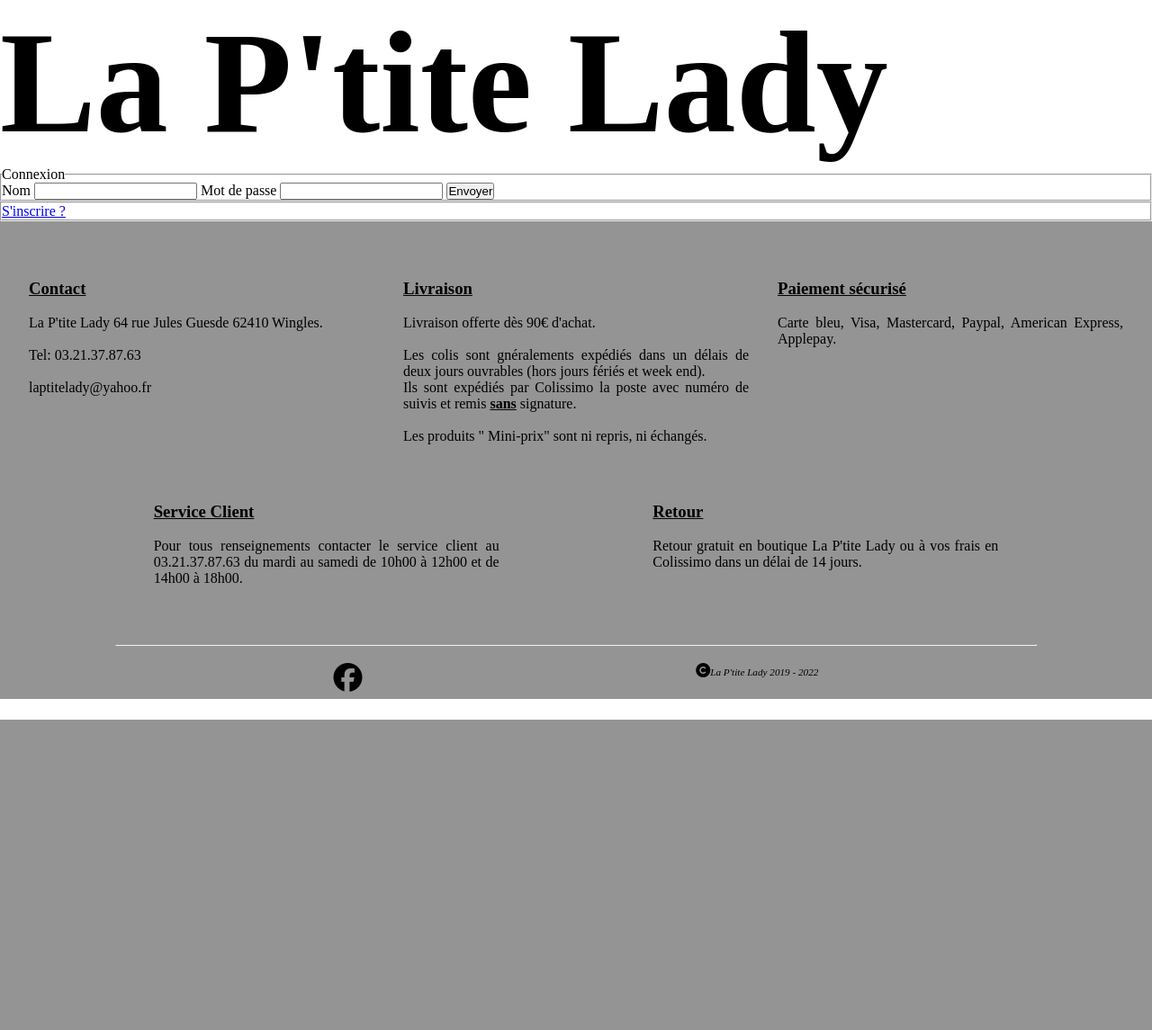
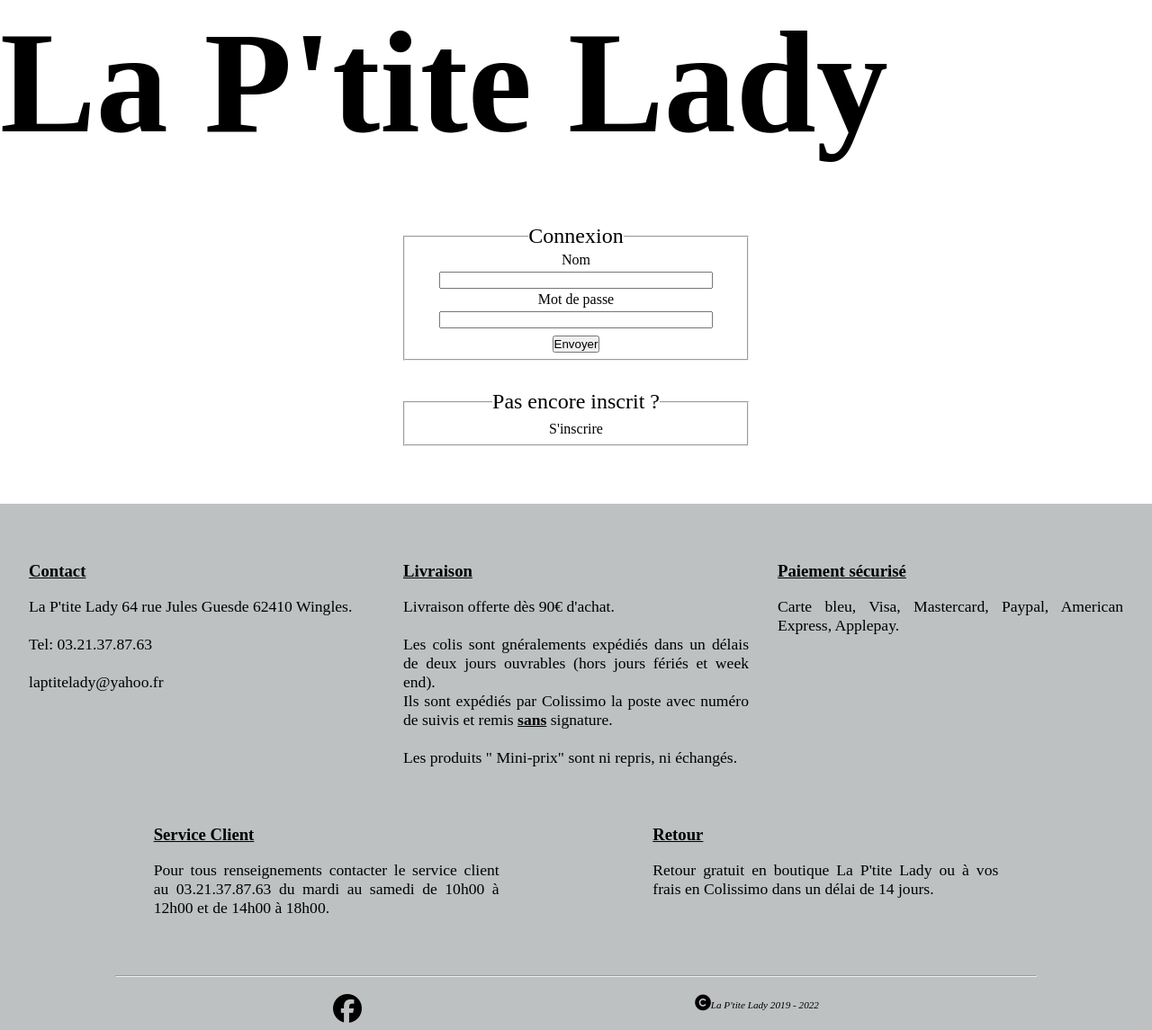
Before and after one commit to Skyjox/La-P-Tite-Lady, a PHP site: page /php/view_login.php in a window 1280 px wide. Shown: the whole page at 90% size. Before the commit the page ends 800 px from the top, so only its background shows below. Run offline with PHP 8.4, Linux system fonts and the light colour scheme; some libraries are stand-ins or nearby versions.

Commit message:
Projet la P'tite Lady Modification du css fait sur pour les fichiers view_insc et view_login tout les chemins inscription->connexion->espace membre sont bons

```diff
--- a/css/style.css
+++ b/css/style.css
@@ -10,9 +10,106 @@ h1{
     font-size: 10rem;
 }
 /*Fin Header*/
-/*Début index_insc*/
-/*Fin index_insc*/
+/*Début view_insc*/
+
+fieldset{
+    width: 30%;
+    justify-content: center;
+    display:block;
+}
+legend{
+    font-size: 1.5rem;
+    text-align: center;
+    justify-content: center;
+}
+#inscription{
+    display: flex;
+    flex-wrap: wrap;
+}
+#inscription label,input{
+    width:100%;
+}
+label{
+    text-align: center;
+    margin: 1% 0;
+}
+input{
+    width: 80%;
+    margin-left:10%;
+}
+
+
+.adresse{
+    width: 100%;
+}
+.adresse input{
+    margin-top: 1%;
+}
+
+
+/*Fin view_insc*/
+/*Début view_login*/
+.allog,.allog2,.allin,.allin2{
+    display:flex;
+    justify-content: center;
+}
+.allog,.allin{
+    margin:5% 0 2.5% 0;
+
+}
+.allog2,.allin2{
+    margin-bottom: 5%;
+}
+fieldset{
+    width: 30%;
+    justify-content: center;
+    display:block;
+}
+legend{
+    font-size: 1.5rem;
+    text-align: center;
+    justify-content: center;
+}
+#login{
+    display: flex;
+    flex-wrap: wrap;
+}
+label{
+    width: 100%;
+    text-align: center;
+    margin: 1% 0;
+}
+input{
+    width: 80%;
+    margin-left:10%;
+}
+#submit{
+    width:100%;
+    display: flex;
+    justify-content: center;
+    margin:2% 0 2% 0;
+
+}
+#connexion{
+    display: flex;
+    width: 100%;
+    justify-content: center;
+    margin: 2% 0;
+    color:black;
+    text-decoration: none;
+}
+#connexion:hover{
+   color:#ef90b8;
+
+}
+/*Fin view_login*/
 /* Début Footer*/
+footer p{
+    font-size:110%;
+}
+footer h3{
+
+}
 footer a{
     text-decoration:none;
     color: black;
@@ -31,7 +128,7 @@ strong{
     justify-content: space-evenly;
     width:100%;
     flex-wrap: wrap;
-    background-color:#949494;
+    background-color:#90949494;
 }
 #infos div{
     text-align: justify;
--- a/php/confirmation.php
+++ b/php/confirmation.php
@@ -11,7 +11,7 @@ include './php/include/header.php';// include permet d'inclure un fichier
 ?>
 <h1>Votre inscription à bien été prise en compte ! Merci !</h1>
 
-<a href="./php/view_login.php">Retour à l'accueil</a>
+<a href="./view_login.php">Retour à l'accueil</a>
 
 <?php
 include './php/include/footer.php';
--- a/php/view_login.php
+++ b/php/view_login.php
@@ -1,21 +1,29 @@
+
 <?php
 include "./include/header.php";
 ?>
+<div class="allog">
 <fieldset>
     <legend>Connexion</legend>
-    <form action="./log_exec.php" method="POST">
-        <label for="nom">Nom </label>
-        <input type="text" name="nom" id="nom">
 
-        <label for="password">Mot de passe</label>
+    <form action="./log_exec.php" method="POST" id="login">
+        <label for="nom">Nom </label><br>
+        <input type="text" name="nom" id="nom"><br>
+
+        <label for="password">Mot de passe</label><br>
         <input type="password" name="password" id="password">
-
+        <div id="submit">
         <button type="submit" name="submit">Envoyer</button>
+        </div>
     </form>
 </fieldset>
+</div>
+<div class="allog2">
 <fieldset>
-    <a href="./view_insc.php">S'inscrire ?</a>
+    <legend>Pas encore inscrit ?</legend>
+    <a id="connexion" href="./view_insc.php">S'inscrire </a>
 </fieldset>
+</div>
 <?php
 include './include/footer.php';
 ?>
```
Also changed, not shown: php/view_insc.php (+3 -61 lines), php/view_member.php (+4 -4 lines).
